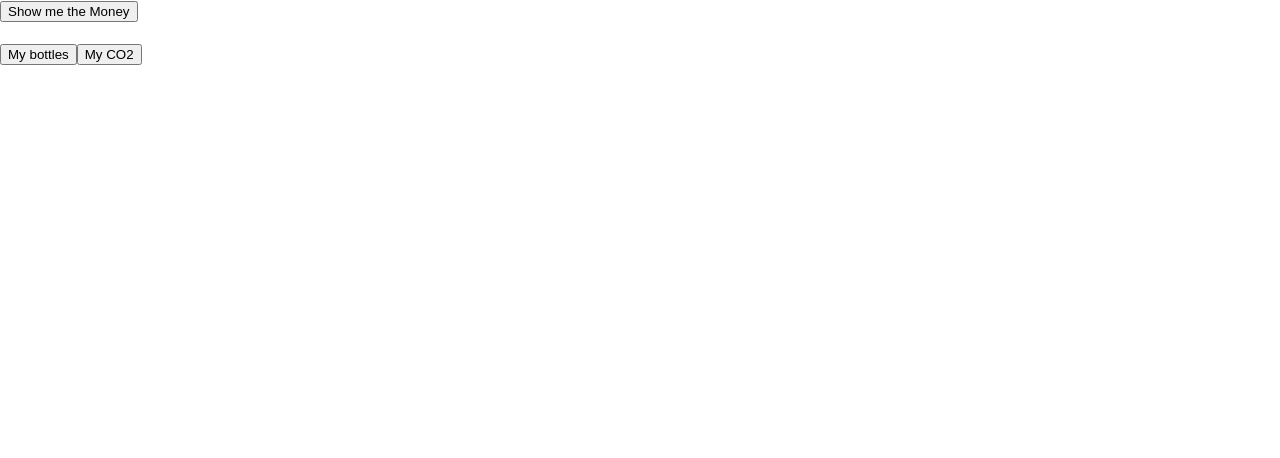
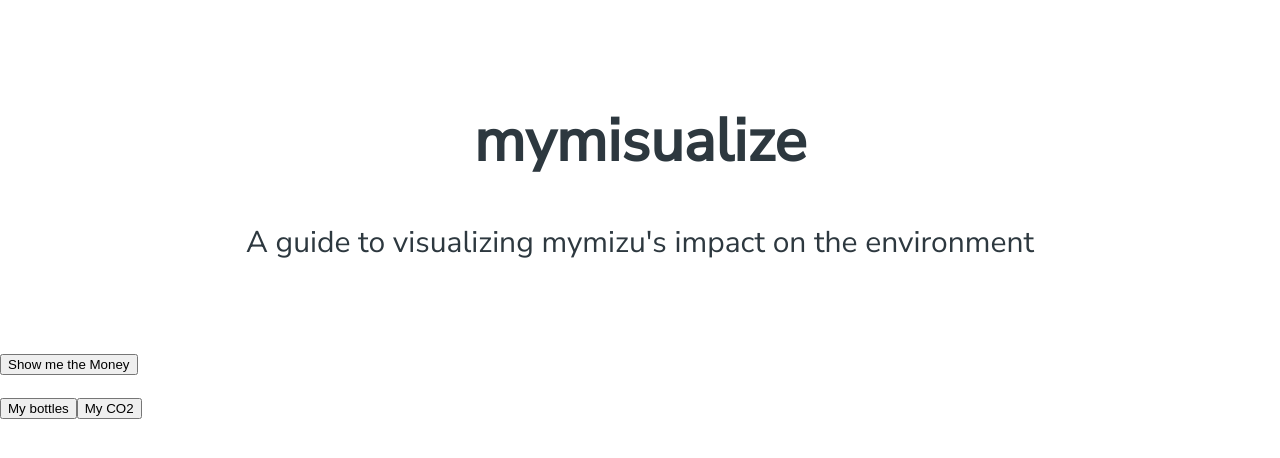
Before and after one commit to JulienTromas/MyMizualise, a React (Create React App) app: page / in a window 1280 px wide. Shown: the top 458 px of the page. Built offline with nearby package versions, Linux system fonts and the light colour scheme.

Commit message:
imported nunito sans font in index.html. created a basic header with text

```diff
--- a/public/index.html
+++ b/public/index.html
@@ -1,14 +1,13 @@
 <!DOCTYPE html>
 <html lang="en">
+
 <head>
   <meta charset="utf-8" />
   <link rel="icon" href="%PUBLIC_URL%/favicon.ico" />
+  <link href="https://fonts.googleapis.com/css2?family=Nunito+Sans&display=swap" rel="stylesheet">
   <meta name="viewport" content="width=device-width, initial-scale=1" />
   <meta name="theme-color" content="#000000" />
-    <meta
-      name="description"
-      content="Web site created using create-react-app"
-    />
+  <meta name="description" content="Web site created using create-react-app" />
   <link rel="apple-touch-icon" href="%PUBLIC_URL%/logo192.png" />
   <!--
       manifest.json provides metadata used when your web app is installed on a
@@ -26,6 +25,7 @@
     -->
   <title>React App</title>
 </head>
+
 <body>
   <noscript>You need to enable JavaScript to run this app.</noscript>
   <div id="root"></div>
@@ -40,4 +40,5 @@
       To create a production bundle, use `npm run build` or `yarn build`.
     -->
 </body>
+
 </html>
--- a/src/App.css
+++ b/src/App.css
@@ -10,9 +10,23 @@
 General font color =>
 General font color =>
 General font color =>
+*/
 
+.header {
+    text-align: center;
+    font-family: Arial, Helvetica, sans-serif;
+    background-color: white;
+    padding: 60px;
+    font-size: 30px;
+}
 
+.headerText {
+    font: bold;
+    font-family: 'Nunito Sans', sans-serif;
+    color: #2d383f;
+}
 
-
-
-*/
+.headerNote {
+    font-family: 'Nunito Sans', sans-serif;
+    color: #2d383f;
+}
--- a/src/App.js
+++ b/src/App.js
@@ -23,6 +23,10 @@
 
   return (
     <div className="App">
+      <div className="header">
+        <h1 className="headerText">mymisualize</h1>
+        <p className="headerNote">A guide to visualizing mymizu's impact on the environment</p>
+      </div>
       <button onClick={getData}>Show me the Money</button>
         <div>
           <h1>{data.refill_amount}</h1>
```
Lines whose indentation alone changed are shown as unchanged.
